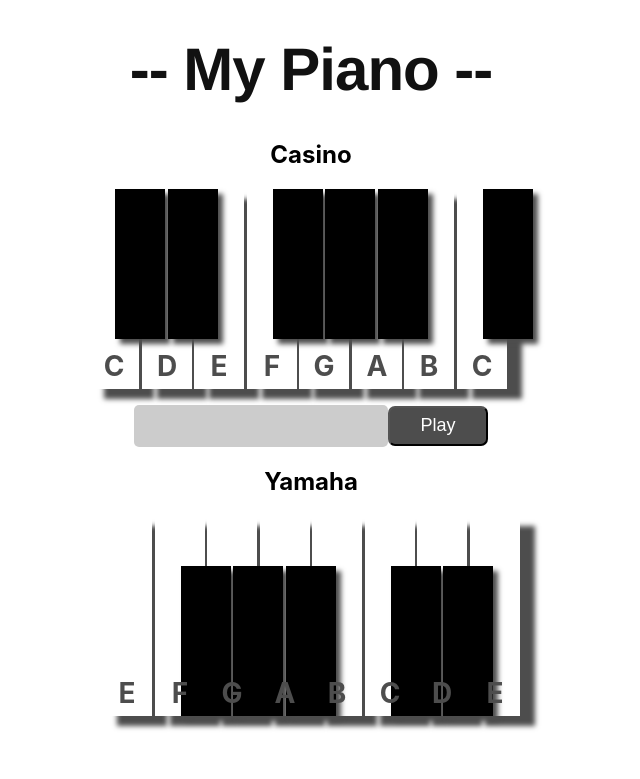
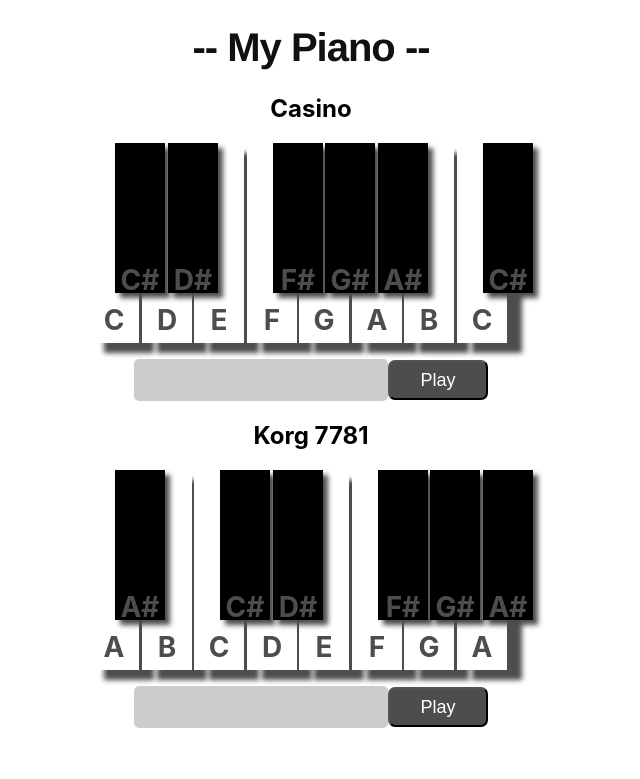
Before and after one commit to ocularminds/piano, a React (Create React App) app: page / in a window 1280 px wide. Shown: the top 779 px of the page, without its empty margins (329-969 px from the left). Built offline with nearby package versions, Linux system fonts and the light colour scheme.

Commit message:
refactored the keyboard component

```diff
--- a/src/app/App.css
+++ b/src/app/App.css
@@ -1,7 +1,7 @@
 h1 {
   color: #111;
   font-family: 'Helvetica Neue', sans-serif;
-  font-size: 60px;
+  font-size: 40px;
   font-weight: bold;
   letter-spacing: -1px;
   line-height: 1;
@@ -10,6 +10,3 @@
 .body {
   font-size: 28px;
 }
-.piano {
-  display: inline-block;
-}
--- a/src/app/App.js
+++ b/src/app/App.js
@@ -7,9 +7,14 @@
     super(props);
     this.state = {
       pianos: [
-        {name: 'Casino', keyPads: ['C', 'D', 'E', 'F', 'G', 'A', 'B', 'C']},
-        {name: 'Yamaha', keyPads: ['E', 'F', 'G', 'A', 'B', 'C', 'D', 'E']},
-        {name: 'Korg', keyPads: ['A', 'B', 'C', 'D', 'E', 'F', 'G', 'A']},
+        {
+          name: 'Casino',
+          keyPads: ['C', 'D', 'E', 'F', 'G', 'A', 'B', 'C'],
+        },
+        {
+          name: 'Korg 7781',
+          keyPads: ['A', 'B', 'C', 'D', 'E', 'F', 'G', 'A'],
+        },
       ],
       keyPads: [],
       classNames: [],
--- /dev/null
+++ b/src/components/keyboard/KeyPad.js
@@ -0,0 +1,39 @@
+import React from 'react';
+import './Keyboard.css';
+
+class KeyPad extends React.Component {
+  constructor(props) {
+    super(props);
+    this.createPad = this.createPad.bind(this);
+  }
+
+  createPad() {
+    const pad = this.props.pad;
+    let zIndex = parseInt(this.props.id) + 1;
+    let top = parseInt(this.props.id) === 0 ? 0 : -200;
+    let left = Math.ceil(parseInt(this.props.id) * 52.5);
+    if (this.props.clazz === 'BLACK') {
+      zIndex = parseInt(this.props.id) + 1 + parseInt(this.props.size);
+      top = parseInt(this.props.id) === 0 ? -200 : -150;
+      left = Math.ceil(parseInt(this.props.id) * 52.5) + 26;
+    }
+    const semitone = pad === 'E' || pad === 'B';
+    const label = this.props.clazz === 'WHITE' ? pad : pad + '#';
+    const stylePads = {
+      marginLeft: `${left}px`,
+      zIndex: `${zIndex}`,
+      marginTop: `${top}px`,
+    };
+    return {stylePads, semitone, label};
+  }
+  render() {
+    const key = this.createPad();
+    return (
+      <div className={this.props.clazz.toLowerCase()} style={key.stylePads}>
+        <div className="key">{key.label}</div>
+      </div>
+    );
+  }
+}
+
+export default KeyPad;
--- a/src/components/keyboard/Keyboard.css
+++ b/src/components/keyboard/Keyboard.css
@@ -1,3 +1,8 @@
+
+.piano {
+  display: inline-block;
+  border-style: dotted 1px;
+}
 .black {
   height: 150px;
   width: 50px;
--- a/src/components/keyboard/Keyboard.js
+++ b/src/components/keyboard/Keyboard.js
@@ -1,9 +1,34 @@
 import React from 'react';
+import './Keyboard.css';
+import KeyPad from './KeyPad';
 
-class Keyboard extends React.Component{
-    render(){
-        return <h1>Keyboard</h1>;
-    }
+class Keyboard extends React.Component {
+  render() {
+    const keys = this.props.keyPads;
+    return (
+      <div className="piano">
+        {keys &&
+          keys.map((pad, index) => {
+            return <KeyPad clazz="WHITE" id={index} pad={pad} key={index} />;
+          })}
+        {keys &&
+          keys.map((pad, index) => {
+            const semitone = pad === 'E' || pad === 'B';
+            return semitone ? (
+              <></>
+            ) : (
+              <KeyPad
+                clazz="BLACK"
+                id={index}
+                pad={pad}
+                key={index * 2}
+                size={keys.length}
+              />
+            );
+          })}
+      </div>
+    );
+  }
 }
 
 export default Keyboard;
--- a/src/components/keyboard/KeyboardList.js
+++ /dev/null
@@ -1,49 +0,0 @@
-import React from 'react';
-import './Keyboard.css';
-
-class KeyboardList extends React.Component {
-  render() {
-    return (
-      <div className="piano">
-        {this.props.keyPads &&
-          this.props.keyPads.map((pad, index) => {
-            const zIndex = index + 1;
-            const top = index === 0 ? 0 : -200;
-            const left = Math.ceil(index * 52.5);
-            const stylePads = {
-              marginLeft: `${left}px`,
-              zIndex: `${zIndex}`,
-              marginTop: `${top}px`,
-            };
-            return (
-              <div className="white" style={stylePads} key={index}>
-                <div className="key">{pad}</div>
-              </div>
-            );
-          })}
-        {this.props.keyPads &&
-          this.props.keyPads.map((pad, index) => {
-            const zIndex = index + 1 + this.props.keyPads.length;
-            const top = index === 0 ? -200 : -150;
-            const left = Math.ceil(index * 52.5) + 26;
-            const label = pad + '#';
-            const semitone = pad === 'E' || pad === 'B';
-            const stylePads = {
-              marginLeft: `${left}px`,
-              zIndex: `${zIndex}`,
-              marginTop: `${top}px`,
-            };
-            return semitone ? (
-              <></>
-            ) : (
-              <div className="black" style={stylePads} key={index}>
-                <div>{label}</div>
-              </div>
-            );
-          })}
-      </div>
-    );
-  }
-}
-
-export default KeyboardList;
--- a/src/components/piano/Piano.js
+++ b/src/components/piano/Piano.js
@@ -1,14 +1,14 @@
 import React from 'react';
 import './Piano.css';
 import Controls from '../controls/Controls';
-import KeyboardList from '../keyboard/KeyboardList';
+import Keyboard from '../keyboard/Keyboard';
 
 class Piano extends React.Component {
   render() {
     return (
       <div className="main">
           <h2>{this.props.model.name}</h2>
-        <KeyboardList keyPads={this.props.model.keyPads}/>
+        <Keyboard keyPads={this.props.model.keyPads}/>
         <Controls />
       </div>
     );
```
Also changed, not shown: 1 other file (tests, documents, lock files or other folders).
